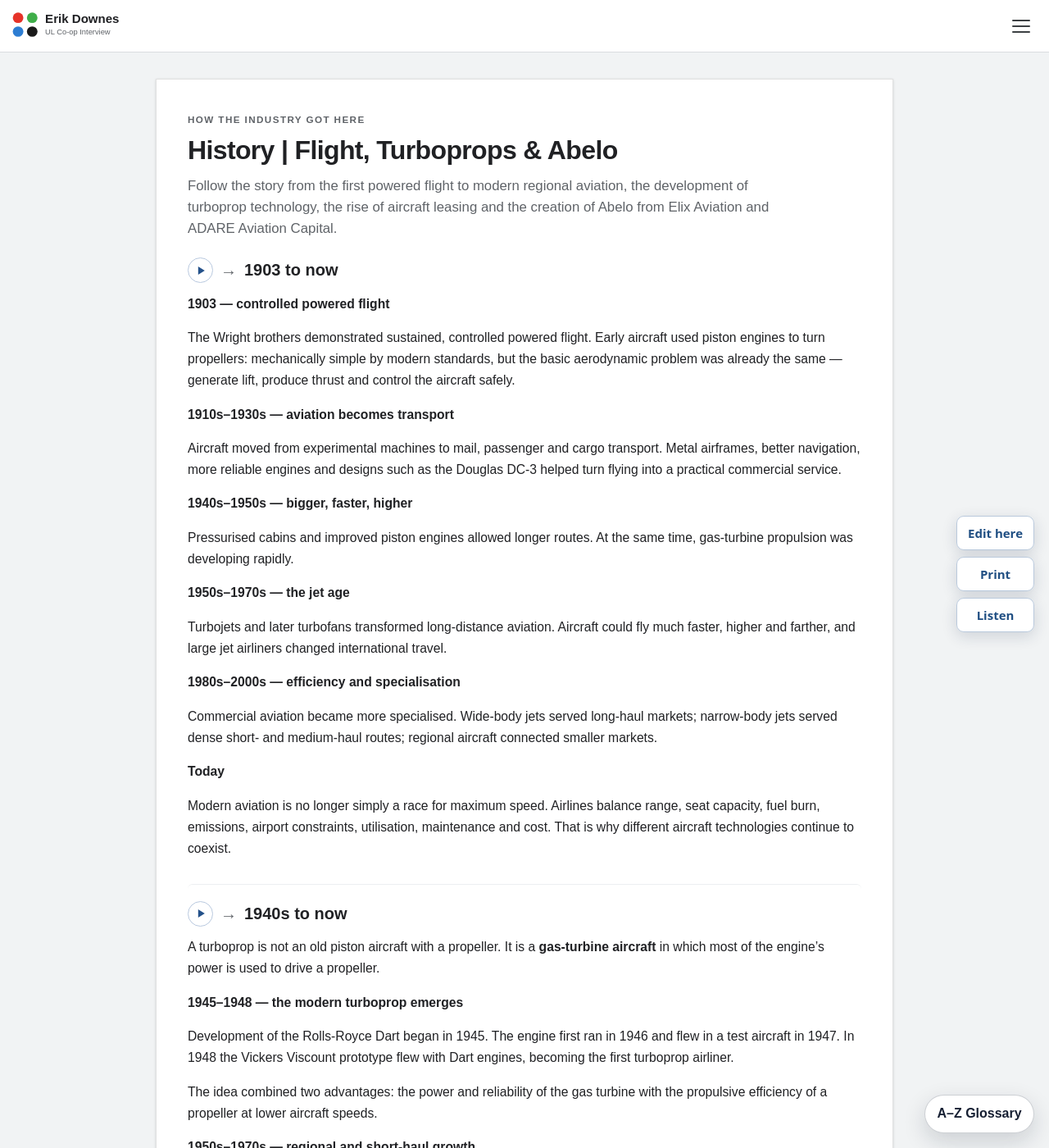
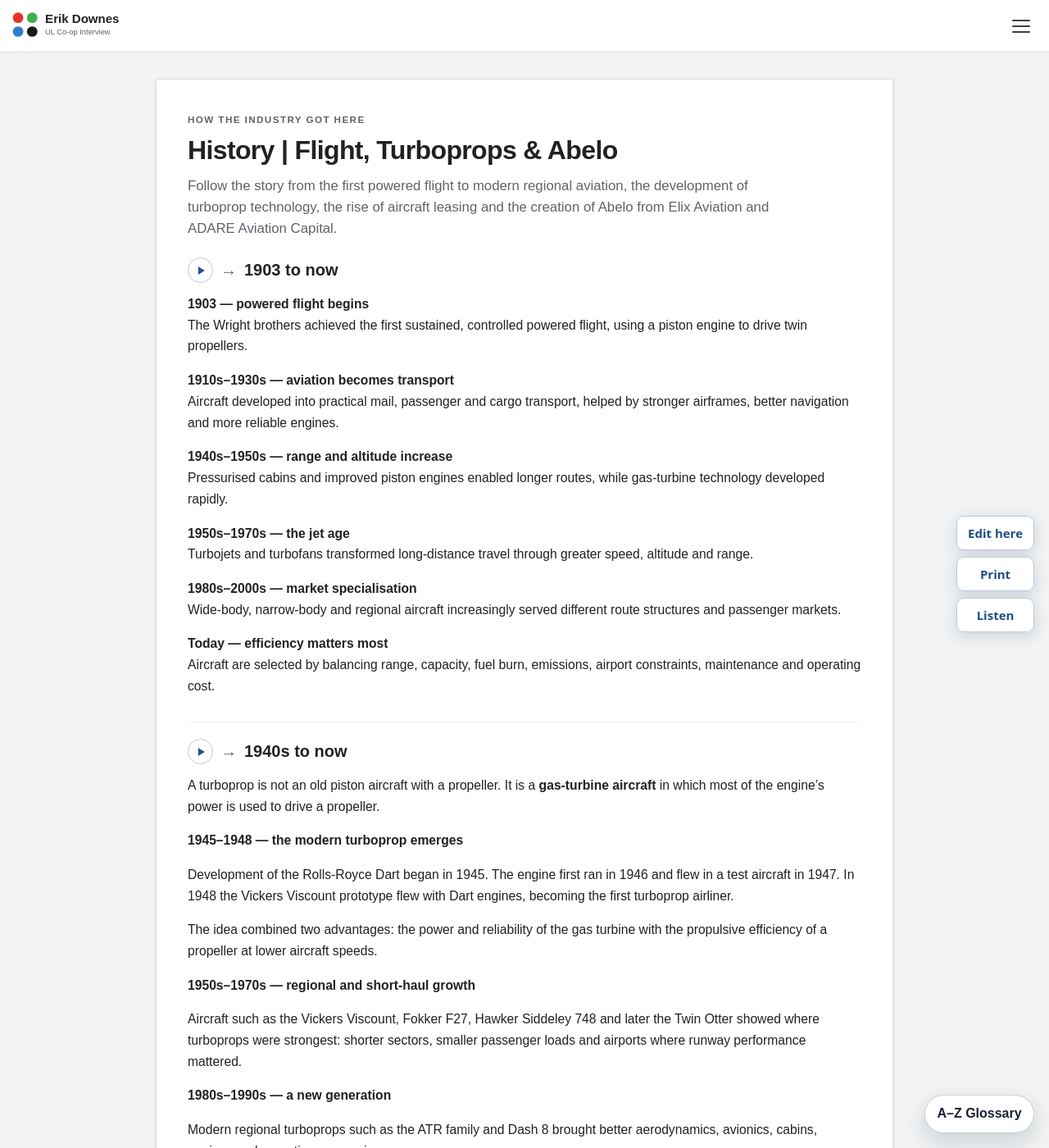
Before and after one commit to ronandownes/coop, a Jekyll site: the page built from history-of-flight.md, in a window 1280 px wide and 1400 px high. Shown: the whole window at 82% size. Built offline with Jekyll 4.4.1, drawn with Linux system fonts in a browser that asks for light colours.

Commit message:
Update history-of-flight.md (via Pages CMS)

```diff
--- a/history-of-flight.md
+++ b/history-of-flight.md
@@ -11,29 +11,25 @@ intro: Follow the story from the first powered flight to modern regional
 ---
 ## Flight | 1903 to now
 
-**1903 — controlled powered flight**
 
-The Wright brothers demonstrated sustained, controlled powered flight. Early aircraft used piston engines to turn propellers: mechanically simple by modern standards, but the basic aerodynamic problem was already the same — generate lift, produce thrust and control the aircraft safely.
+
+**1903 — powered flight begins**
+The Wright brothers achieved the first sustained, controlled powered flight, using a piston engine to drive twin propellers.
 
 **1910s–1930s — aviation becomes transport**
+Aircraft developed into practical mail, passenger and cargo transport, helped by stronger airframes, better navigation and more reliable engines.
 
-Aircraft moved from experimental machines to mail, passenger and cargo transport. Metal airframes, better navigation, more reliable engines and designs such as the Douglas DC-3 helped turn flying into a practical commercial service.
-
-**1940s–1950s — bigger, faster, higher**
-
-Pressurised cabins and improved piston engines allowed longer routes. At the same time, gas-turbine propulsion was developing rapidly.
+**1940s–1950s — range and altitude increase**
+Pressurised cabins and improved piston engines enabled longer routes, while gas-turbine technology developed rapidly.
 
 **1950s–1970s — the jet age**
+Turbojets and turbofans transformed long-distance travel through greater speed, altitude and range.
 
-Turbojets and later turbofans transformed long-distance aviation. Aircraft could fly much faster, higher and farther, and large jet airliners changed international travel.
+**1980s–2000s — market specialisation**
+Wide-body, narrow-body and regional aircraft increasingly served different route structures and passenger markets.
 
-**1980s–2000s — efficiency and specialisation**
-
-Commercial aviation became more specialised. Wide-body jets served long-haul markets; narrow-body jets served dense short- and medium-haul routes; regional aircraft connected smaller markets.
-
-**Today**
-
-Modern aviation is no longer simply a race for maximum speed. Airlines balance range, seat capacity, fuel burn, emissions, airport constraints, utilisation, maintenance and cost. That is why different aircraft technologies continue to coexist.
+**Today — efficiency matters most**
+Aircraft are selected by balancing range, capacity, fuel burn, emissions, airport constraints, maintenance and operating cost.
 
 ## Turboprop | 1940s to now
 
```
